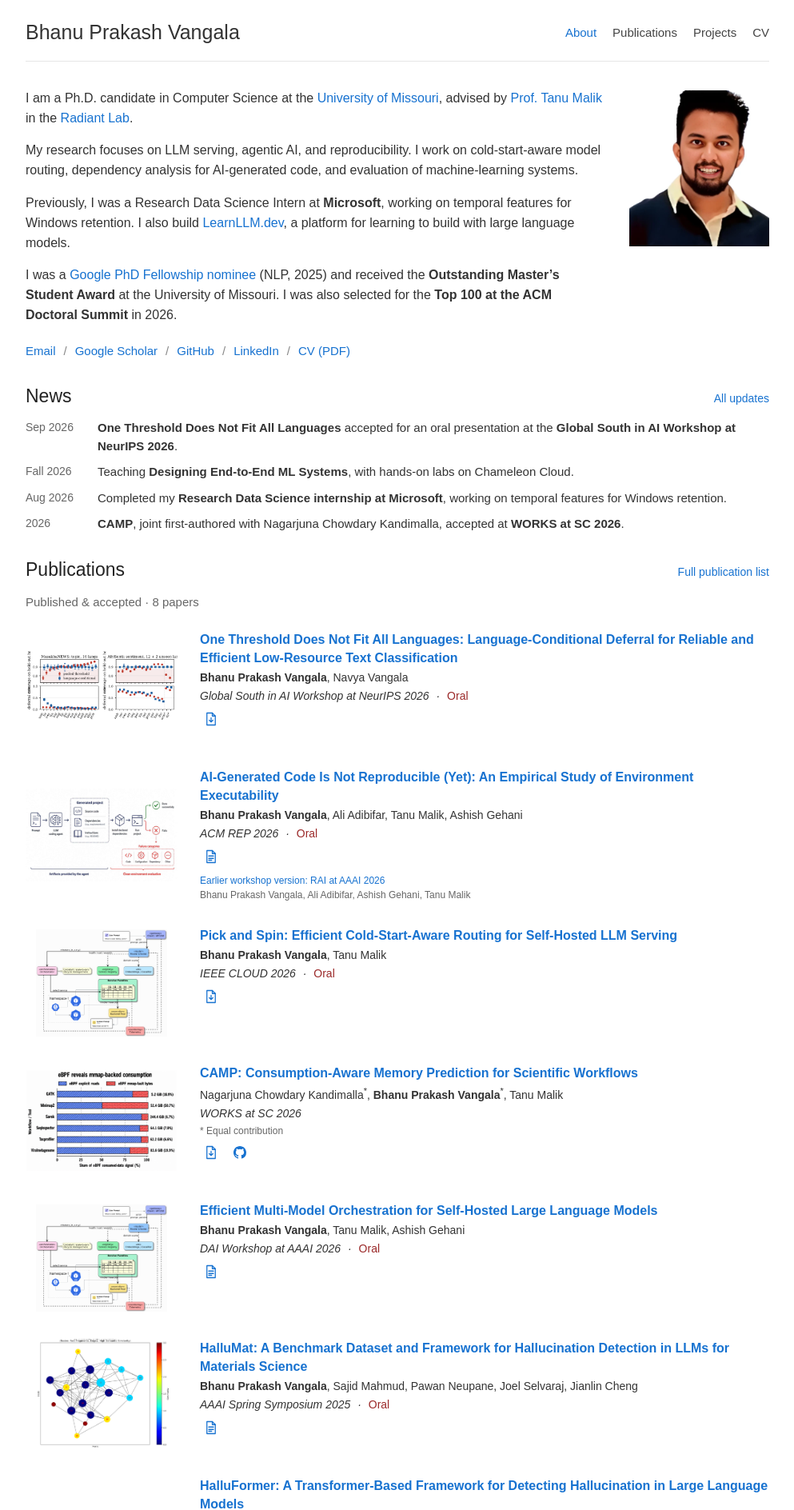
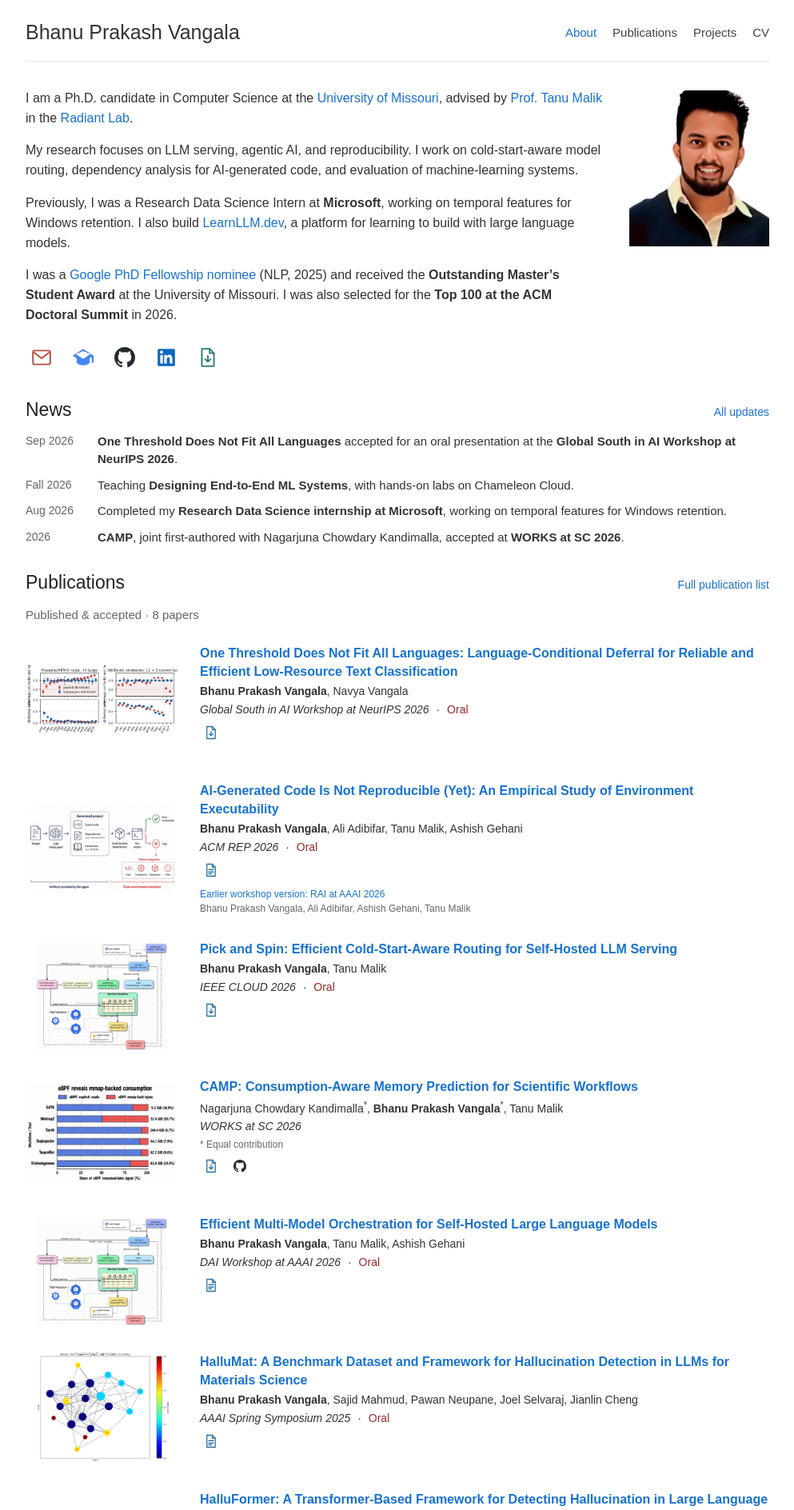
Before and after one commit to bhanuprakashvangala/bhanuprakashvangala.github.io, a Jekyll site: the page built from _pages/about.md, in a window 1280 px wide. Shown: the top 1888 px of the page at 80% size, without its empty margins (143-1136 px from the left). Built offline with Jekyll 4.4.1, drawn with Linux system fonts in a browser that asks for light colours.

Commit message:
Use colored accessible icons for academic profiles and contact links

```diff
--- /dev/null
+++ b/_includes/profile-icons.html
@@ -0,0 +1,7 @@
+<div class="profile-links" aria-label="Contact and academic profiles">
+<a class="profile-icon icon-email" href="mailto:{{ site.data.cv.profile.email }}" aria-label="Email Bhanu Prakash Vangala" title="Email"><svg viewBox="0 0 24 24" fill="none" stroke="currentColor" stroke-width="1.7" stroke-linejoin="round" aria-hidden="true"><rect x="2" y="4" width="20" height="16" rx="2"/><path d="m3 6 9 7 9-7"/></svg></a>
+<a class="profile-icon icon-scholar" href="https://scholar.google.com/citations?user=qHBOnpkAAAAJ&amp;hl=en" aria-label="Google Scholar" title="Google Scholar"><svg viewBox="0 0 24 24" fill="currentColor" aria-hidden="true"><path d="M12 2 0 10l4.5 3v5.3C6.4 20 9 21 12 21s5.6-1 7.5-2.7V13L22 11.3V18h2v-8L12 2Zm0 11.6L3.6 8 12 4.6 20.4 8 12 13.6Z"/></svg></a>
+<a class="profile-icon icon-github" href="https://github.com/bhanuprakashvangala" aria-label="GitHub" title="GitHub">{% include github-icon.html %}</a>
+<a class="profile-icon icon-linkedin" href="https://www.linkedin.com/in/vangalabhanuprakash/" aria-label="LinkedIn" title="LinkedIn"><svg viewBox="0 0 24 24" fill="currentColor" aria-hidden="true"><path d="M20.5 2h-17A1.5 1.5 0 0 0 2 3.5v17A1.5 1.5 0 0 0 3.5 22h17a1.5 1.5 0 0 0 1.5-1.5v-17A1.5 1.5 0 0 0 20.5 2ZM8 19H5V9h3ZM6.5 7.6a1.8 1.8 0 1 1 0-3.6 1.8 1.8 0 0 1 0 3.6ZM19 19h-3v-5.3c0-1.3-.5-2-1.6-2-1.2 0-1.9.8-1.9 2.3v5h-3V9h2.9v1.4a3.4 3.4 0 0 1 2.9-1.6c2.4 0 3.7 1.5 3.7 4.5Z"/></svg></a>
+<a class="profile-icon icon-cv" href="{{ site.data.cv.cv_pdf | relative_url }}" aria-label="Academic CV, PDF" title="Academic CV (PDF)">{% include resource-icon.html kind='pdf' %}</a>
+</div>
--- a/_pages/about.md
+++ b/_pages/about.md
@@ -14,7 +14,7 @@ redirect_from:
 <p>Previously, I was a Research Data Science Intern at <strong>Microsoft</strong>, working on temporal features for Windows retention. I also build <a href="https://learnllm.dev">LearnLLM.dev</a>, a platform for learning to build with large language models.</p>
 {% assign google_nomination = cv.awards | where: 'id', 'google-phd' | first %}
 <p>I was a <a href="{{ google_nomination.url }}" title="2025 Google PhD Fellowship application">Google PhD Fellowship nominee</a> (NLP, 2025) and received the <strong>Outstanding Master’s Student Award</strong> at the University of Missouri. I was also selected for the <strong>Top 100 at the ACM Doctoral Summit</strong> in 2026.</p>
-<p class="profile-links"><a href="mailto:{{ p.email }}">Email</a><a href="https://scholar.google.com/citations?user=qHBOnpkAAAAJ&amp;hl=en">Google Scholar</a><a href="https://github.com/bhanuprakashvangala">GitHub</a><a href="https://www.linkedin.com/in/vangalabhanuprakash/">LinkedIn</a><a href="{{ cv.cv_pdf | relative_url }}">CV (PDF)</a></p>
+{% include profile-icons.html %}
 </div>
 <figure class="portrait"><img src="{{ '/images/portrait.webp' | relative_url }}" width="440" height="540" alt="Bhanu Prakash Vangala" fetchpriority="high"></figure>
 </section>
--- a/assets/css/portfolio.css
+++ b/assets/css/portfolio.css
@@ -110,15 +110,40 @@ sup {
 .profile-links {
   display: flex;
   flex-wrap: wrap;
-  gap: 4px 0;
-  font-size: 15px;
+  align-items: center;
+  gap: 12px;
   margin: 20px 0 0;
 }
-.profile-links a + a::before {
-  content: "/";
-  color: #888;
-  padding: 0 10px;
-  display: inline-block;
+.profile-icon {
+  width: 40px;
+  height: 40px;
+  display: inline-flex;
+  align-items: center;
+  justify-content: center;
+  border-radius: 6px;
+}
+.profile-icon:hover {
+  background: #f1f5f8;
+  text-decoration: none;
+}
+.profile-icon svg {
+  width: 26px;
+  height: 26px;
+}
+.icon-email {
+  color: #b64b3e;
+}
+.icon-scholar {
+  color: #4285f4;
+}
+.icon-github {
+  color: #24292f;
+}
+.icon-linkedin {
+  color: #0a66c2;
+}
+.icon-cv {
+  color: #287c72;
 }
 .section {
   margin: 30px 0 0;
@@ -577,6 +602,17 @@ sup {
   width: 18px;
   height: 18px;
 }
+.profile-icon .github-icon,
+.profile-icon .resource-icon {
+  width: 26px;
+  height: 26px;
+}
+.github-link {
+  color: #24292f;
+}
+.resource-link {
+  color: #2774a5;
+}
 .project-links,
 .pub-actions {
   display: flex;
```
